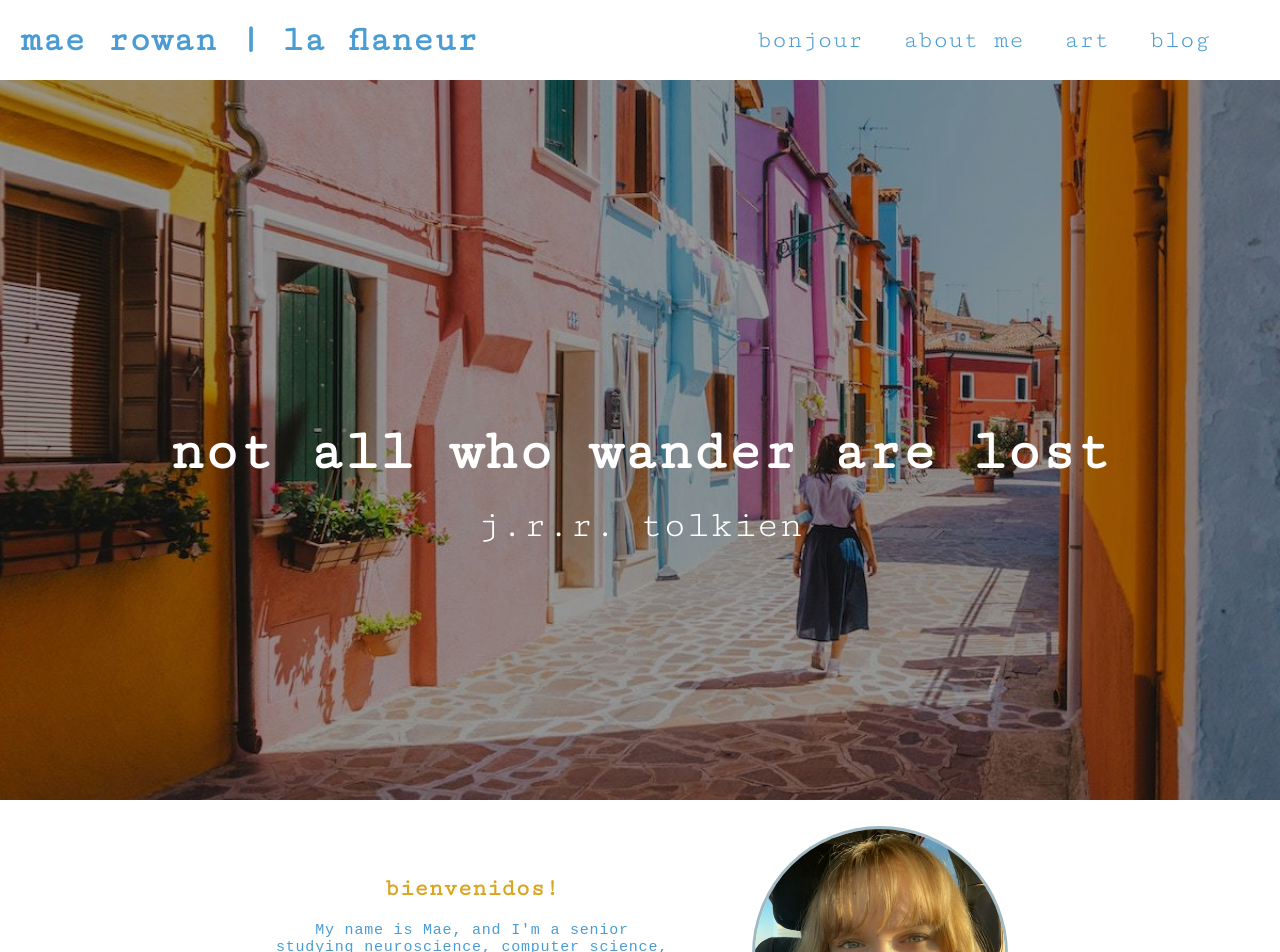
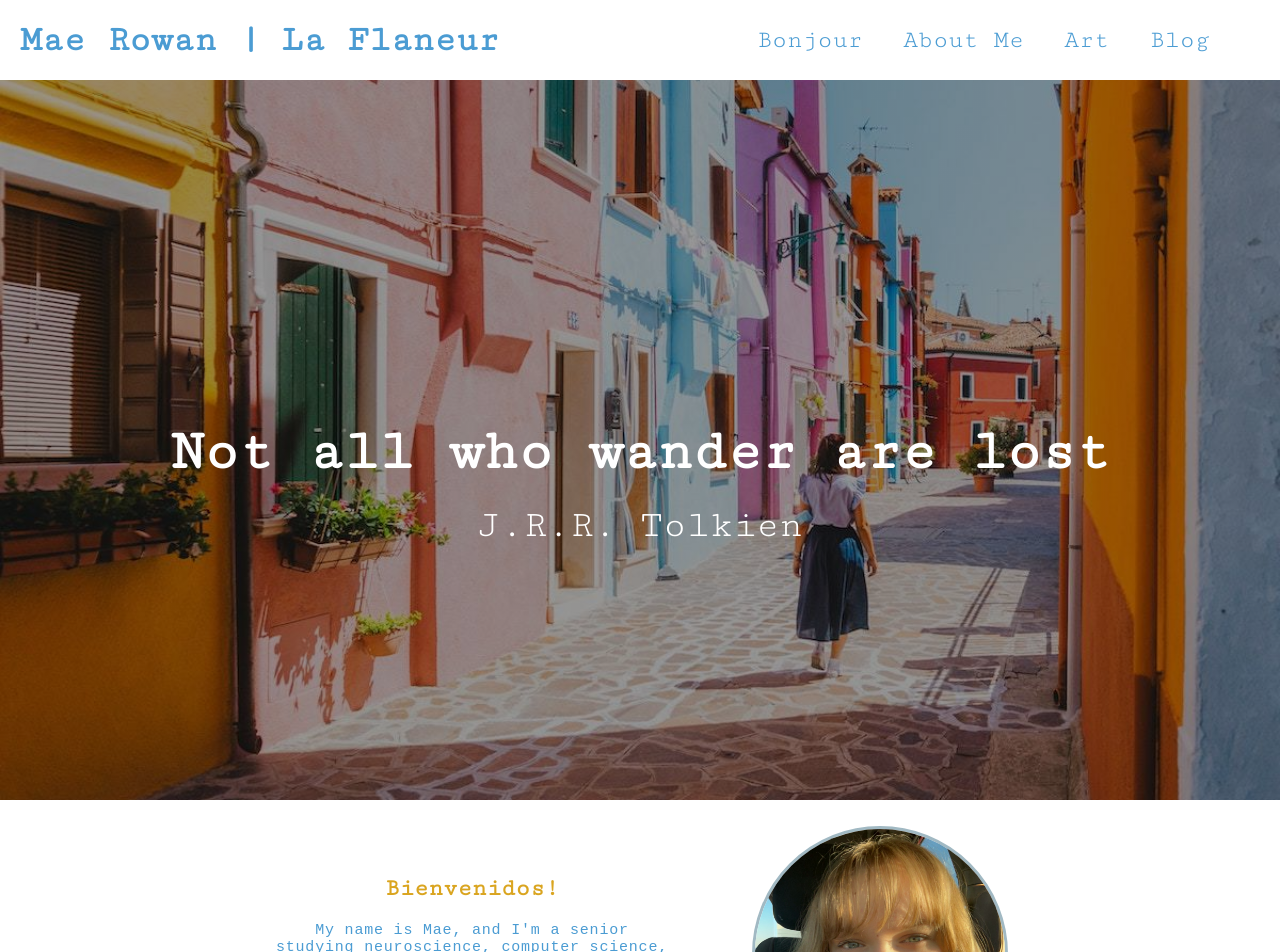
Before and after one commit to la-flaneur/la-flaneur.github.io, a plain HTML site: page index.html in a window 1280 px wide. Shown: the top 952 px of the page. Drawn offline with Linux system fonts and the light colour scheme.

Commit message:
testing1

```diff
--- a/index.html
+++ b/index.html
@@ -11,25 +11,25 @@
 </head>
 <body>
     <header>
-        <a href="#" onclick="scrollToPosition(0)"><h1>mae rowan | la flaneur</h1></a>
+        <a href="#" onclick="scrollToPosition(0)"><h1>Mae Rowan | La Flaneur</h1></a>
         <div class="nav">
             <ul>
-                <li><a href="#" onclick="scrollToPosition(600)">bonjour</a></li>
-                <li><a href="#" onclick="scrollToPosition(1185)">about me</a></li>
-                <li><a href="#" class="non-clickable">art</a></li>
-                <li><a href="#" class="non-clickable">blog</a></li>
+                <li><a href="#" onclick="scrollToPosition(600)">Bonjour</a></li>
+                <li><a href="#" onclick="scrollToPosition(1185)">About Me</a></li>
+                <li><a href="#" class="non-clickable">Art</a></li>
+                <li><a href="#" class="non-clickable">Blog</a></li>
             </ul>
         </div>
     </header>
     <section id="hero-c" class="section">
         <div id="quote" class="section-box">
-            <h1>not all who wander are lost</h1>
-            <p>j.r.r. tolkien</p>
+            <h1>Not all who wander are lost</h1>
+            <p>J.R.R. Tolkien</p>
         </div>
     </section>
     <section id="welcome-c">
         <div id="welcome" class="section-box">
-            <h1>bienvenidos!</h1>
+            <h1>Bienvenidos!</h1>
             <p>My name is Mae, and I'm a senior studying neuroscience,
                 computer science, and languages at UNC Chapel Hill. I am known as a Jane of all trades,
                 and now I'm searching for ways to turn my talents and passion for helping others into a career.</p>
@@ -40,7 +40,7 @@
     </section>
     <section id="aboutme-c">
         <div id="aboutme" class="section-box">
-            <h1>about me</h1>
+            <h1>About Me</h1>
             <h3></h3>
             <p>Lorem ipsum dolor sit amet, consectetur adipiscing elit, sed do
                 eiusmod tempor incididunt ut labore et dolore magna aliqua. Nunc
```
